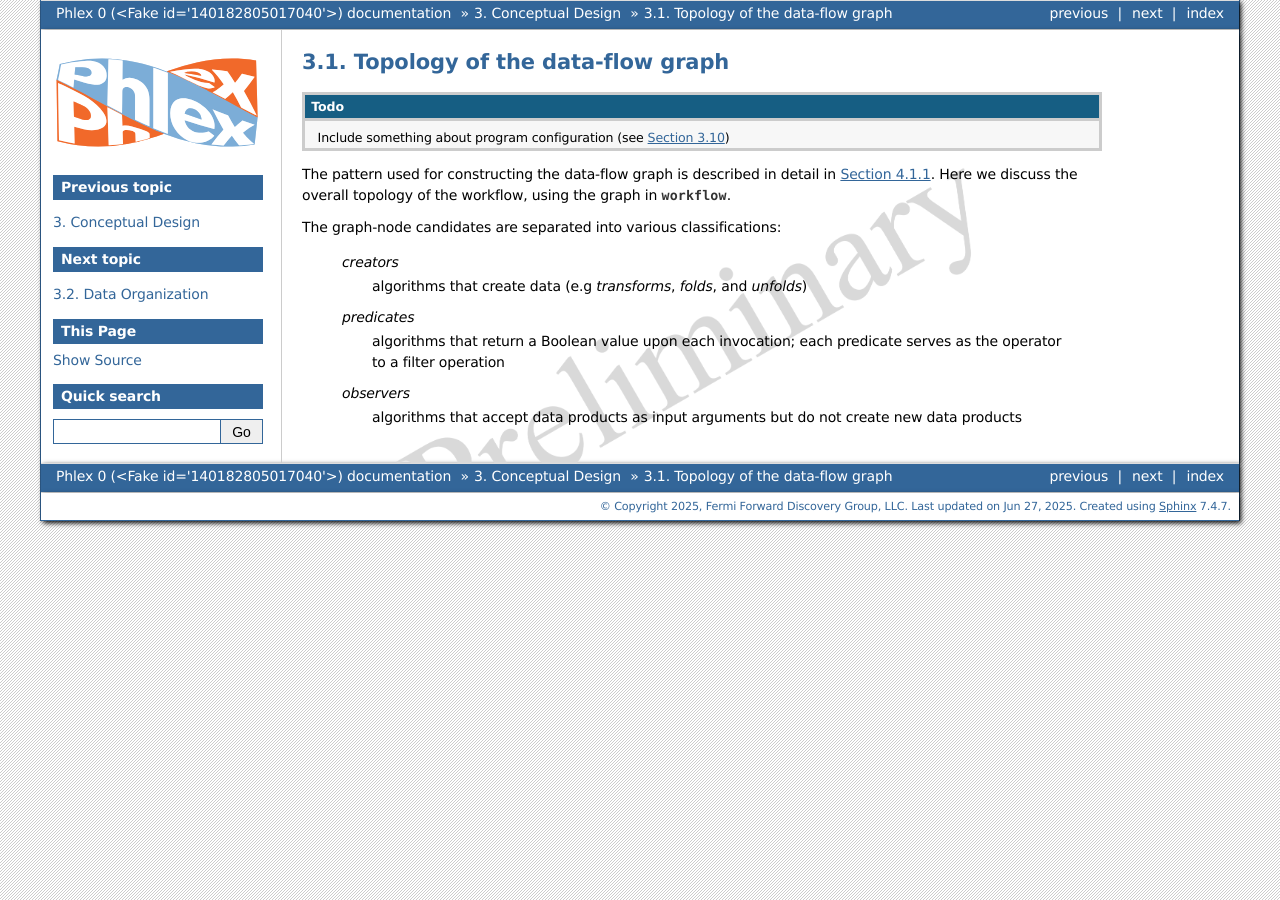
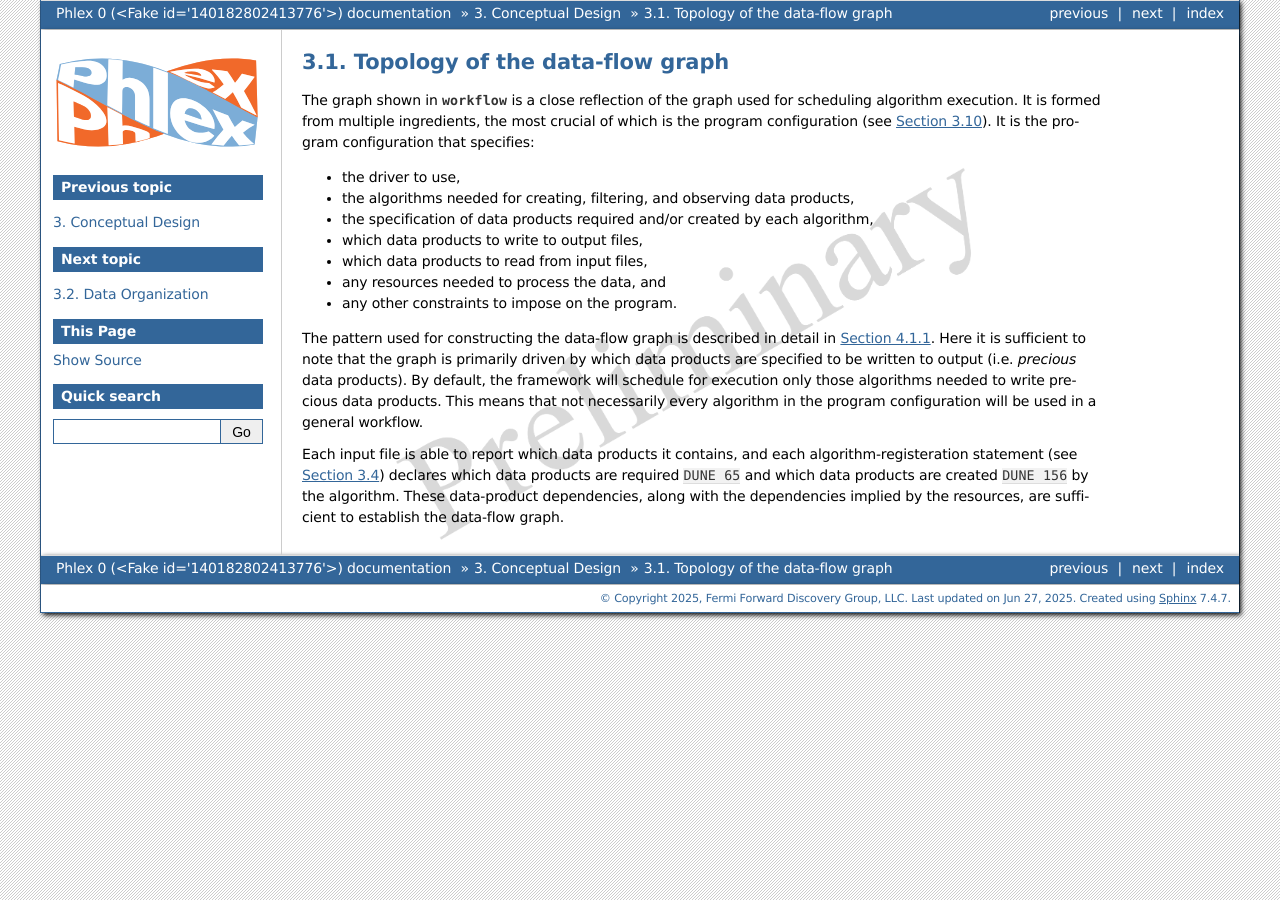
Before and after one commit to Framework-R-D/phlex-design, a Sphinx documentation site: the page built from doc/ch_conceptual_design/scheduling.rst, in a window 1280 px wide. Built offline with Sphinx 7.4.7, drawn with Linux system fonts in a browser that asks for light colours; cross-references to code outside the pages are shown as plain code.

Commit message:
Complete section on the topology of the data-flow graph

```diff
--- a/doc/appendices/requirements.rst
+++ b/doc/appendices/requirements.rst
@@ -398,7 +398,7 @@ Conceptual requirements
 
     The framework shall support the specification of data products required as input by an algorithm.
 
-- See :numref:`ch_conceptual_design/registration:Framework registration`
+- See :numref:`ch_conceptual_design/scheduling:Topology of the data-flow graph`, :numref:`ch_conceptual_design/registration:Framework registration`
 
 .. req:: Specification of data products created by an algorithm
     :collapse:
@@ -409,7 +409,7 @@ Conceptual requirements
 
     The framework shall support the specification of data products created as output by an algorithm.
 
-- See :numref:`ch_conceptual_design/registration:Framework registration`
+- See :numref:`ch_conceptual_design/scheduling:Topology of the data-flow graph`, :numref:`ch_conceptual_design/registration:Framework registration`
 
 .. req:: One configuration per framework execution
     :collapse:
--- a/doc/ch_conceptual_design/resources.rst
+++ b/doc/ch_conceptual_design/resources.rst
@@ -23,6 +23,10 @@ Whereas data products have provenance associated with them, resources do not.
 .. todo::
 
    Refer to :need:`DUNE 35`, :need:`DUNE 40`, :need:`DUNE 50`, :need:`DUNE 52`
+
+.. todo::
+
+   Mention that resources are directly integrated into the framework scheduler.
 
 Limited Resources
 -----------------
--- a/doc/ch_conceptual_design/scheduling.rst
+++ b/doc/ch_conceptual_design/scheduling.rst
@@ -2,20 +2,21 @@
 Topology of the data-flow graph
 ===============================
 
-.. todo::
+The graph shown in :numref:`workflow` is a close reflection of the graph used for scheduling algorithm execution.  It is formed from multiple ingredients, the most crucial of which is the program configuration (see :numref:`ch_conceptual_design/user_configuration:Program configuration`).
+It is the program configuration that specifies:
 
-  Include something about program configuration (see :numref:`ch_conceptual_design/user_configuration:Program configuration`)
+- the driver to use,
+- the algorithms needed for creating, filtering, and observing data products,
+- the specification of data products required and/or created by each algorithm,
+- which data products to write to output files,
+- which data products to read from input files,
+- any resources needed to process the data, and
+- any other constraints to impose on the program.
 
 The pattern used for constructing the data-flow graph is described in detail in :numref:`ch_subsystem_design/task_management:Creating the data-flow graph`.
-Here we discuss the overall topology of the workflow, using the graph in :numref:`workflow`.
+Here it is sufficient to note that the graph is primarily driven by which data products are specified to be written to output (i.e. *precious* data products).
+By default, the framework will schedule for execution only those algorithms needed to write precious data products.
+This means that not necessarily every algorithm in the program configuration will be used in a general workflow.
 
-The graph-node candidates are separated into various classifications:
-
-    *creators*
-      algorithms that create data (e.g *transforms*, *folds*, and *unfolds*)
-
-    *predicates*
-      algorithms that return a Boolean value upon each invocation; each predicate serves as the operator to a filter operation
-
-    *observers*
-      algorithms that accept data products as input arguments but do not create new data products
+Each input file is able to report which data products it contains, and each algorithm-registeration statement (see :numref:`ch_conceptual_design/registration:Framework Registration`) declares which data products are required :need:`DUNE 65` and which data products are created :need:`DUNE 156` by the algorithm.
+These data-product dependencies, along with the dependencies implied by the resources, are sufficient to establish the data-flow graph.
```
